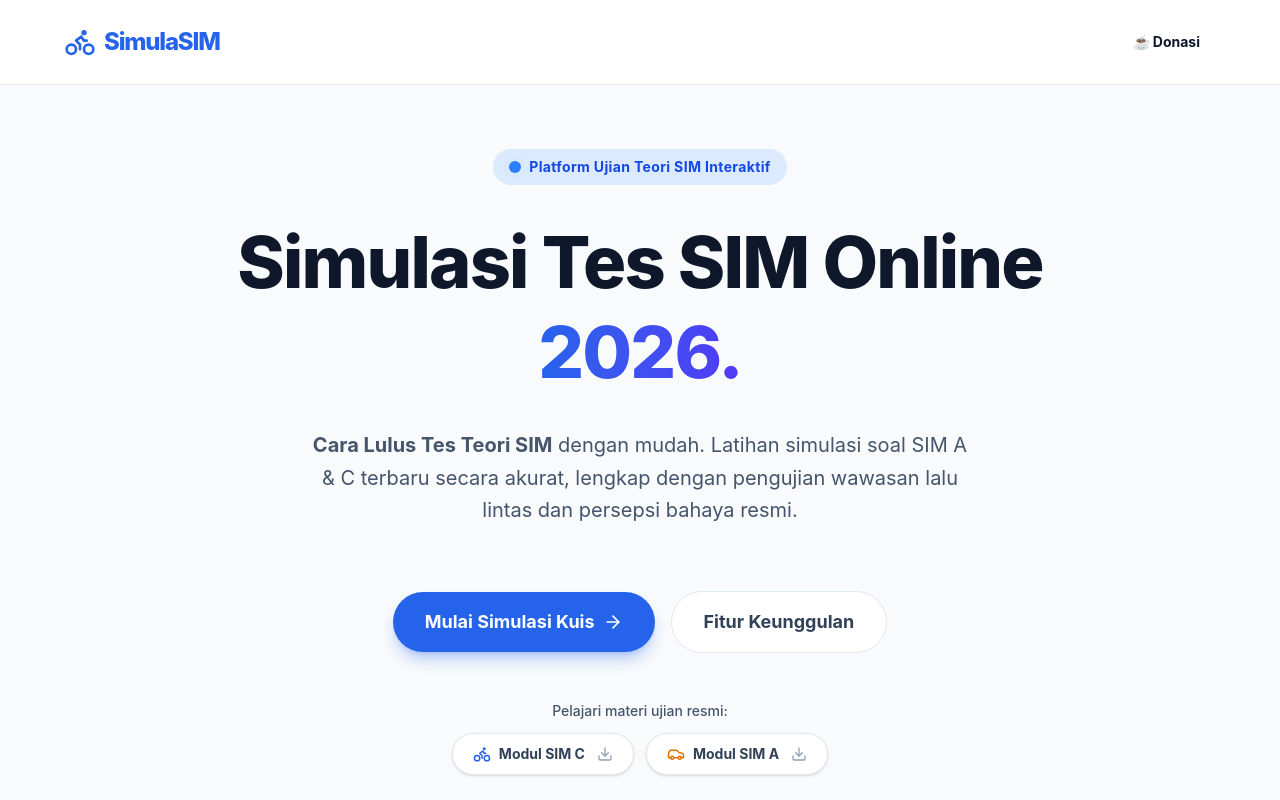
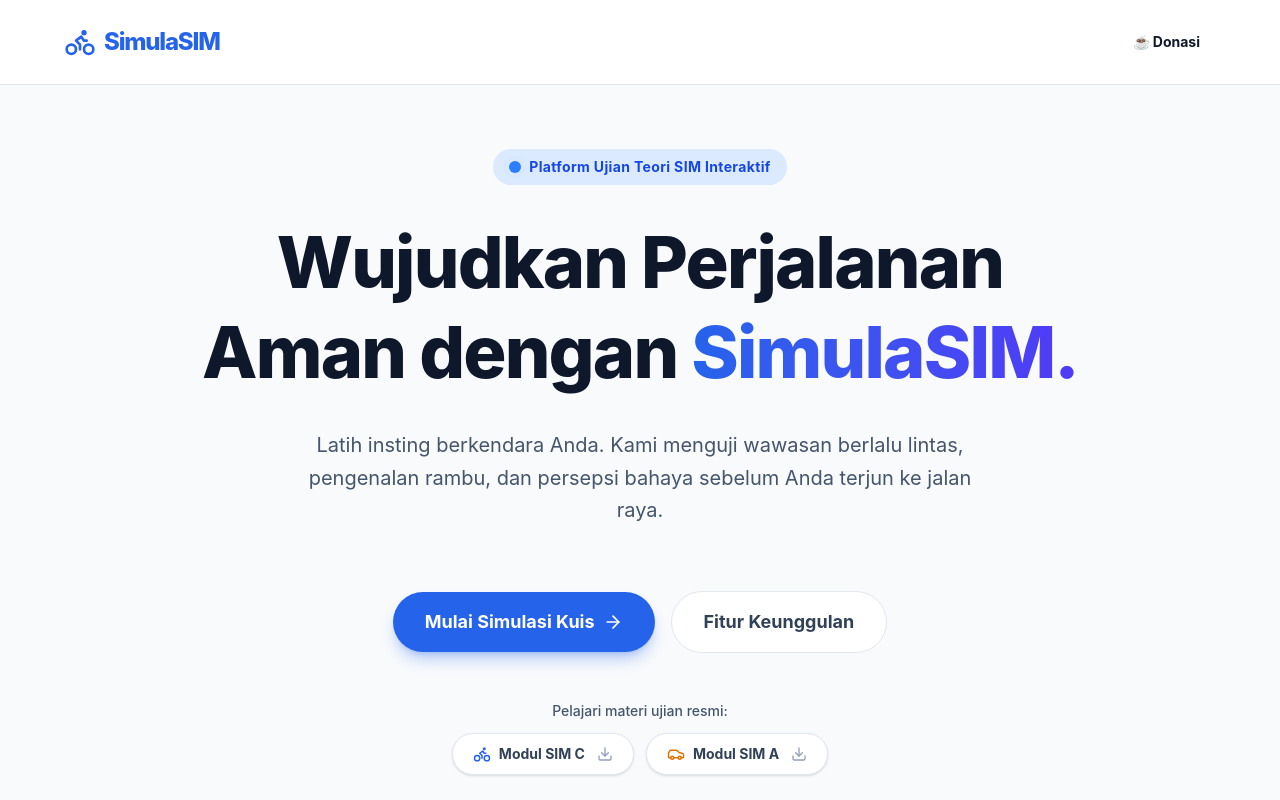
Before and after one commit to ananwxyz/simulasim, a React (Vite) app: page / in a window 1280 px wide. Shown: the top 800 px of the page. Built offline with nearby package versions, Linux system fonts and the light colour scheme; no server answers.

Commit message:
style: revert h1 and h2 wording to original text

```diff
--- a/src/pages/client/Home.tsx
+++ b/src/pages/client/Home.tsx
@@ -36,12 +36,12 @@ export default function Home() {
                     </div>
 
                     <h1 className="text-5xl md:text-7xl font-extrabold text-slate-900 tracking-tight leading-tight">
-                        Simulasi Tes SIM Online <span className="text-transparent bg-clip-text bg-gradient-to-r from-blue-600 to-indigo-600">2026.</span>
+                        Wujudkan Perjalanan Aman dengan <span className="text-transparent bg-clip-text bg-gradient-to-r from-blue-600 to-indigo-600">SimulaSIM.</span>
                     </h1>
 
-                    <h2 className="text-lg md:text-xl text-slate-600 max-w-2xl mx-auto leading-relaxed font-normal">
-                        <strong>Cara Lulus Tes Teori SIM</strong> dengan mudah. Latihan simulasi soal SIM A &amp; C terbaru secara akurat, lengkap dengan pengujian wawasan lalu lintas dan persepsi bahaya resmi.
-                    </h2>
+                    <p className="text-lg md:text-xl text-slate-600 max-w-2xl mx-auto leading-relaxed">
+                        Latih insting berkendara Anda. Kami menguji wawasan berlalu lintas, pengenalan rambu, dan persepsi bahaya sebelum Anda terjun ke jalan raya.
+                    </p>
 
                     <div className="pt-8 flex flex-col sm:flex-row items-center justify-center gap-4">
                         <Link
```
